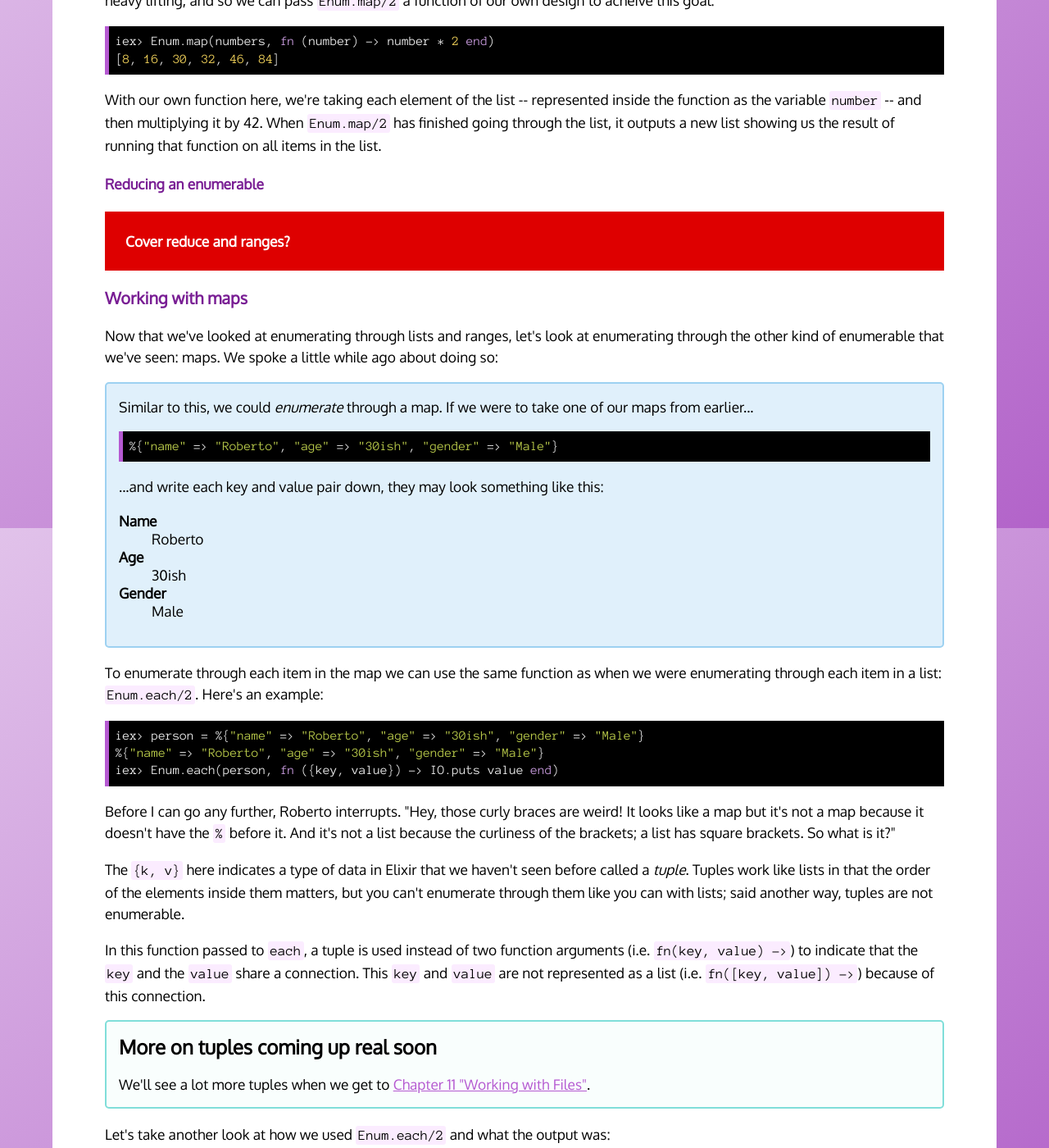
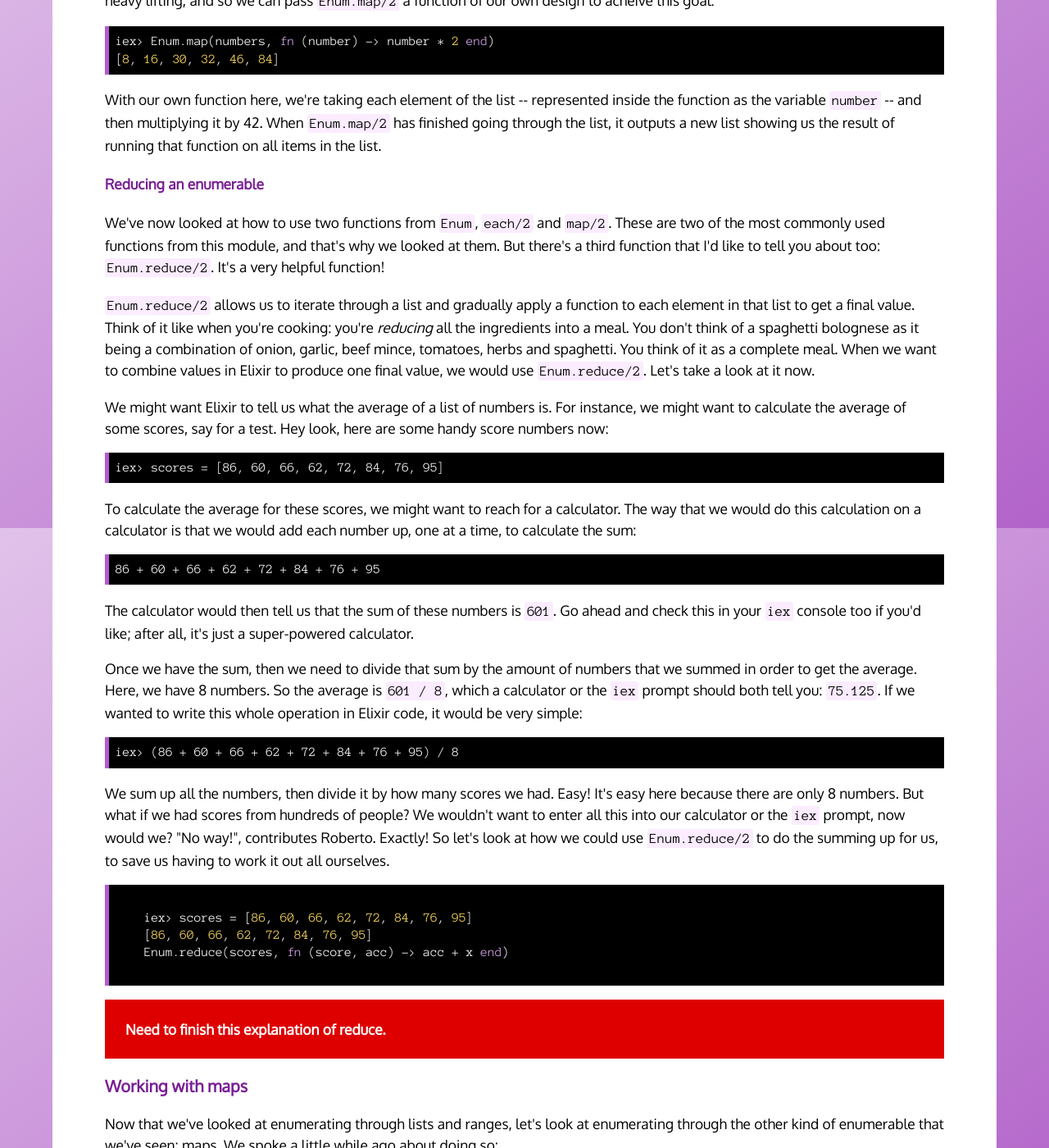
Before and after one commit to radar/joyofelixir, a Jekyll site: the page built from 9-lists-maps-more/index.html, in a window 1280 px wide and 1400 px high, scrolled down 7456 px. Shown: the whole window at 82% size. Built offline with Jekyll 4.4.1, drawn with Linux system fonts in a browser that asks for light colours.

Commit message:
Flesh out reduce a bit more

```diff
--- a/_includes/ch/9.html
+++ b/_includes/ch/9.html
@@ -362,8 +362,48 @@ cap.("summer")
 
   <h4>Reducing an enumerable</h4>
 
+  <p>
+    We've now looked at how to use two functions from <code>Enum</code>, <code>each/2</code> and <code>map/2</code>. These are two of the most commonly used functions from this module, and that's why we looked at them. But there's a third function that I'd like to tell you about too: <code>Enum.reduce/2</code>. It's a very helpful function!
+  </p>
+
+  <p>
+    <code>Enum.reduce/2</code> allows us to iterate through a list and gradually apply a function to each element in that list to get a final value. Think of it like when you're cooking: you're <em>reducing</em> all the ingredients into a meal. You don't think of a spaghetti bolognese as it being a combination of onion, garlic, beef mince, tomatoes, herbs and spaghetti. You think of it as a complete meal. When we want to combine values in Elixir to produce one final value, we would use <code>Enum.reduce/2</code>. Let's take a look at it now.
+  </p>
+
+  <p>
+    We might want Elixir to tell us what the average of a list of numbers is. For instance, we might want to calculate the average of some scores, say for a test. Hey look, here are some handy score numbers now:
+  </p>
+
+  <pre><code>iex> scores = [86, 60, 66, 62, 72, 84, 76, 95]</code></pre>
+
+  <p>
+    To calculate the average for these scores, we might want to reach for a calculator. The way that we would do this calculation on a calculator is that we would add each number up, one at a time, to calculate the sum:
+  </p>
+
+  <pre><code>86 + 60 + 66 + 62 + 72 + 84 + 76 + 95</code></pre>
+
+  <p>
+    The calculator would then tell us that the sum of these numbers is <code>601</code>. Go ahead and check this in your <code>iex</code> console too if you'd like; after all, it's just a super-powered calculator.
+  </p>
+
+  <p>
+    Once we have the sum, then we need to divide that sum by the amount of numbers that we summed in order to get the average. Here, we have 8 numbers. So the average is <code>601 / 8</code>, which a calculator or the <code>iex</code> prompt should both tell you: <code>75.125</code>. If we wanted to write this whole operation in Elixir code, it would be very simple:
+  </p>
+
+  <pre><code>iex> (86 + 60 + 66 + 62 + 72 + 84 + 76 + 95) / 8</code></pre>
+
+  <p>
+    We sum up all the numbers, then divide it by how many scores we had. Easy! It's easy here because there are only 8 numbers. But what if we had scores from hundreds of people? We wouldn't want to enter all this into our calculator or the <code>iex</code> prompt, now would we? "No way!", contributes Roberto. Exactly! So let's look at how we could use <code>Enum.reduce/2</code> to do the summing up for us, to save us having to work it out all ourselves.
+  </p>
+
+  <pre><code>
+    iex> scores = [86, 60, 66, 62, 72, 84, 76, 95]
+    [86, 60, 66, 62, 72, 84, 76, 95]
+    Enum.reduce(scores, fn (score, acc) -> acc + x end)
+  </code></pre>
+
   <div class='todo'>
-    Cover reduce and ranges?
+    Need to finish this explanation of reduce.
   </div>
 
   <h3>Working with maps</h3>
@@ -439,7 +479,6 @@ Roberto
     In the list example, we were able to use <code>&amp;IO.puts/1</code>. In the map example though, we had to pull out the value by using the tuple, and then we needed to use the expanded version of <code>IO.puts/1</code> (<code>IO.puts(value)</code>) to output that value.
   </p>
 
-
   <h3>Where to find more functions</h3>
 
   <div class='todo'>
```
